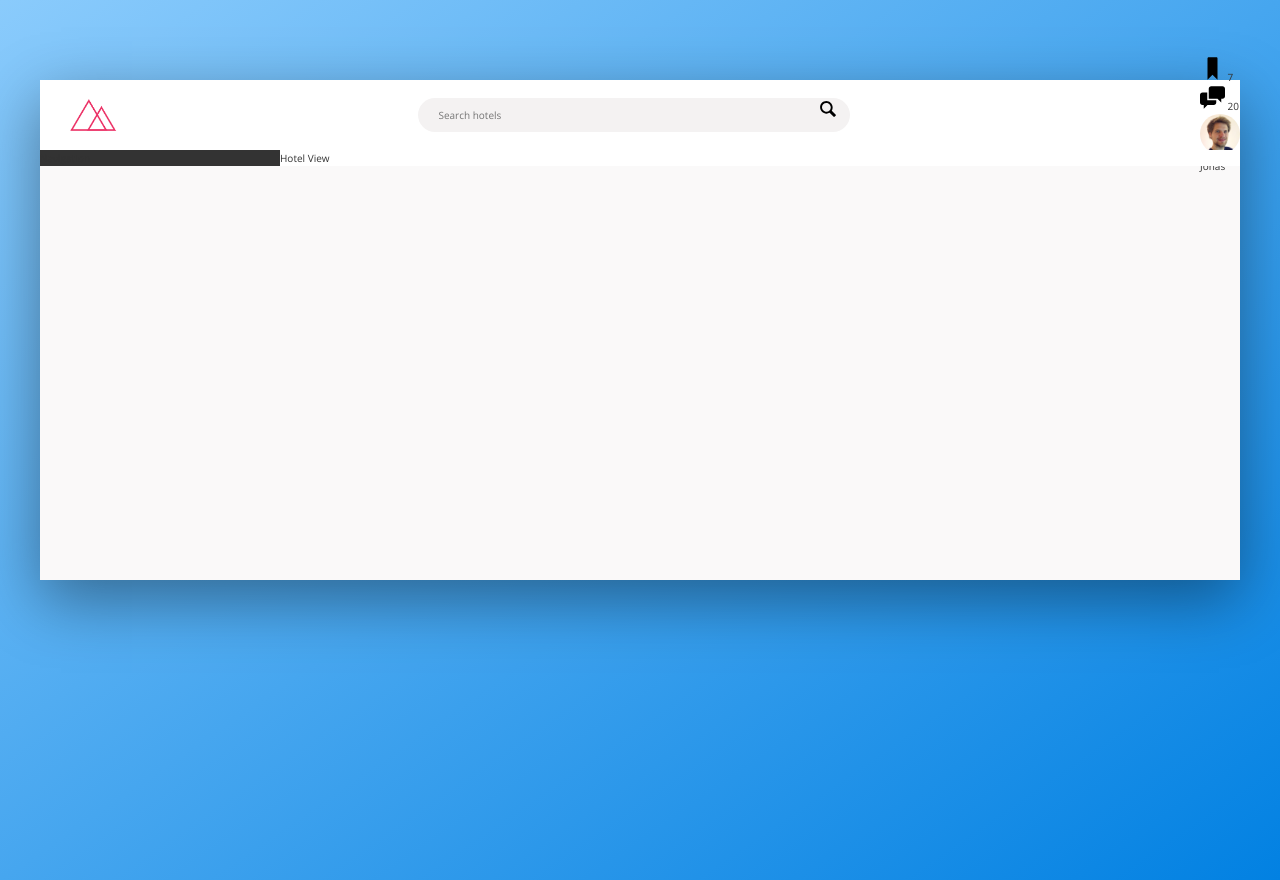
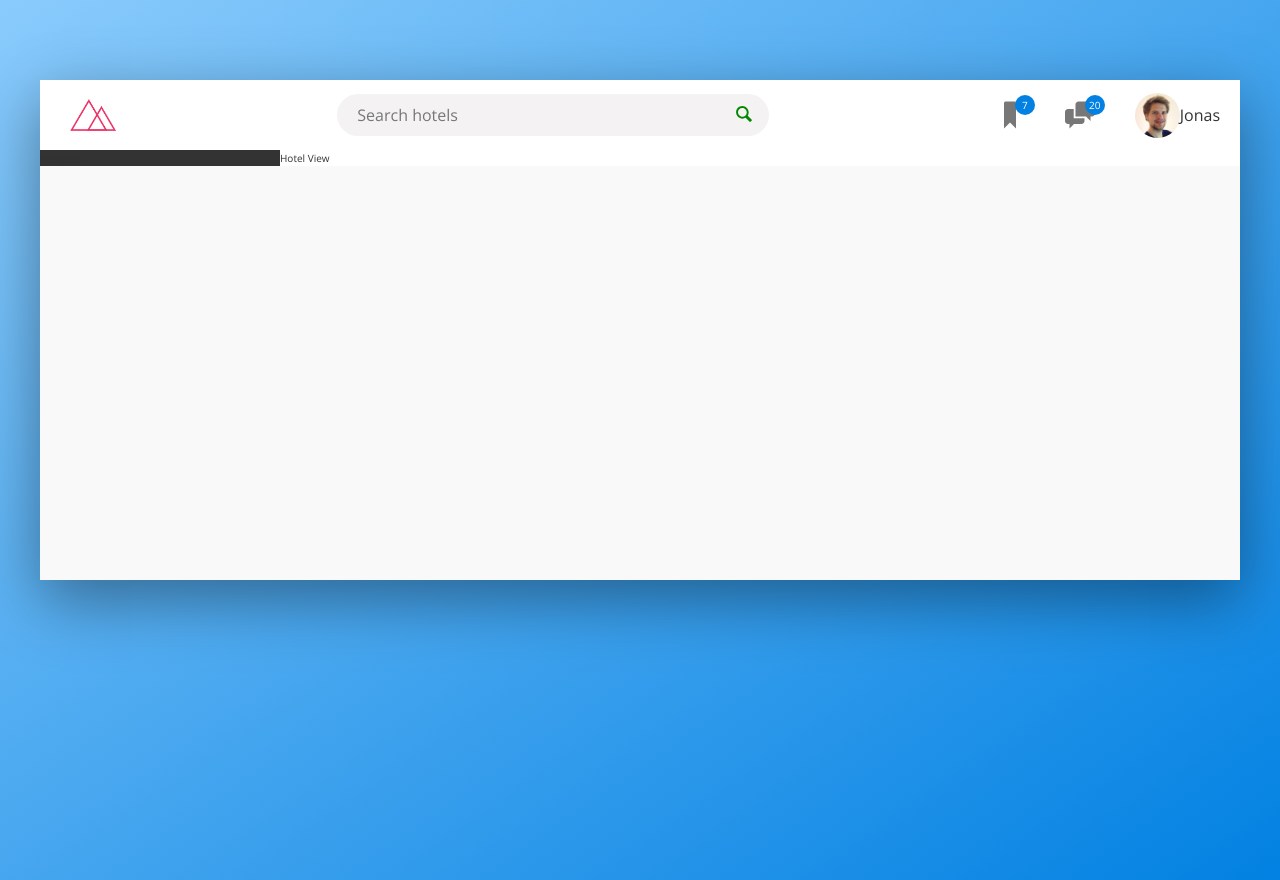
Before and after one commit to dnperera/vacation-planner, a website: page index.html in a window 1280 px wide. Drawn offline with nearby package versions, Linux system fonts and the light colour scheme.

Commit message:
complete header styling

```diff
--- a/index.html
+++ b/index.html
@@ -37,8 +37,9 @@
                     </div>
                     <div class="user-nav__user">
                         <img src="img/user.jpg" alt="User photo" class="user-nav__user-photo">
+                        <span class="user-nav__user-name">Jonas</span>
+
                     </div>
-                    <span class="user-nav__user-name">Jonas</span>
                 </nav>
             </header><!-- /header -->
             <div class="content">
--- a/sass/_components.scss
+++ b/sass/_components.scss
@@ -8,7 +8,8 @@
 .search {
 	flex: 0 0 40%;
 	display: flex;
-	align-items:
+	align-items: center;
+	justify-content: center;
 	&__input {
 		font-family: inherit;
 		font-size: inherit;
@@ -25,6 +26,15 @@
 			width: 100%;
 			background-color: var(--color-grey-light-3);
 		}
+
+		&::-webkit-input-placeholder {
+			font-weight: 300;
+			color: var(--color-grey-dark-2);
+		}
+	}
+
+	&__input:focus + &__button {
+		background-color: var(--color-grey-light-3);
 	}
 
 	&__button {
@@ -43,28 +53,60 @@
 	&__icon {
 		height: 2rem;
 		width: 2rem;
+		fill: #008900;
 	}
 }
 
 ////User Navigation
 
 .user-nav {
+	display: flex;
+	align-items: center;
+	align-self: stretch;
+
+	& > * {
+		//select all direct childern under user-nav
+		padding: 0 2rem;
+		cursor: pointer;
+		height: 100%;
+		display: flex;
+		align-items: center;
+	}
+
+	& > *:hover {
+		background-color: var(--color-grey-dark-2);
+	}
+
 	&__icon-box {
+		position: relative;
 	}
 
 	&__icon {
-		height: 2.5rem;
-		width: 2.5rem;
+		height: 3rem;
+		width: 3rem;
+		fill: var(--color-grey-dark-2);
 	}
 
 	&__notification {
+		font-size: 1rem;
+		height: 2rem;
+		width: 2rem;
+		border-radius: 50%;
+		background-color: var(--color-primary-dark);
+		color: #fff;
+		position: absolute;
+		top: 1.5rem;
+		right: 1rem;
+		display: flex;
+		justify-content: center;
+		align-items: center;
 	}
 
 	&__user {
 	}
 
 	&__user-photo {
-		height: 4rem;
+		height: 4.5rem;
 		border-radius: 50%;
 	}
 
--- a/sass/_layout.scss
+++ b/sass/_layout.scss
@@ -7,6 +7,7 @@
 }
 
 .header {
+	font-size: 1.6rem;
 	height: 7rem;
 	background-color: #fff;
 	border-bottom: var(--color-grey-light-2);
```
Also changed, not shown: css/style.css.
